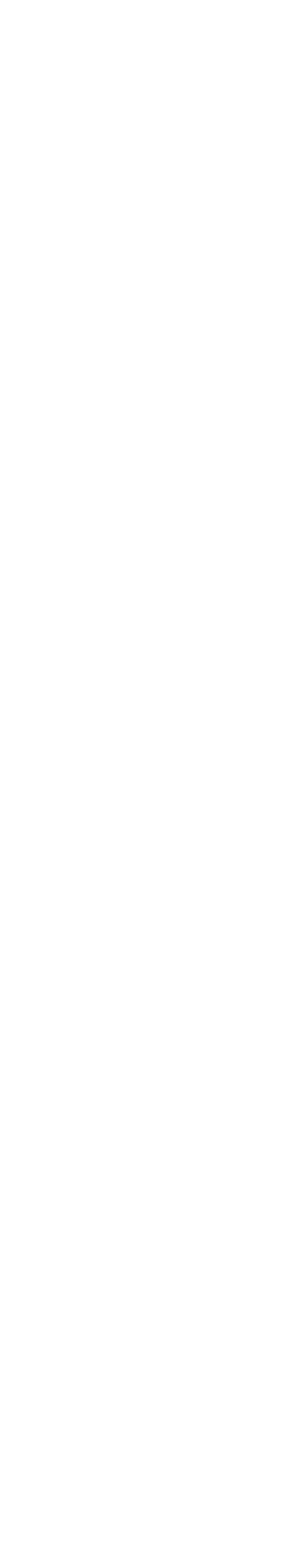
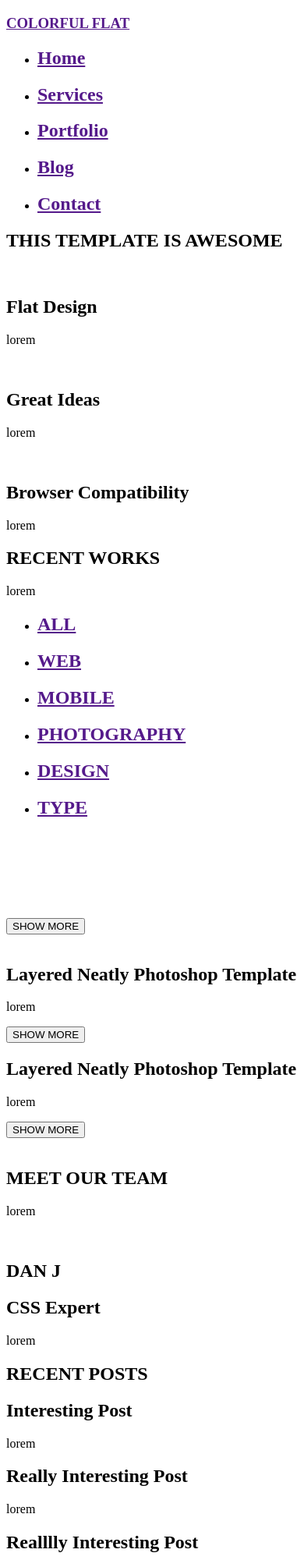
Before and after one commit to djedynak259/Color-Flat-Template, a plain HTML site: page index.html in a window 390 px wide. Shown: the top 2000 px of the page at 78% size. Before the commit the page ends 844 px from the top, so only its background shows below. Drawn offline with Linux system fonts and the light colour scheme.

Commit message:
8.23 cmt1

```diff
--- a/css/main.css
+++ b/css/main.css
@@ -0,0 +1,9 @@
+
+
+
+
+
+
+input {
+	display: block;
+}
--- a/index.html
+++ b/index.html
@@ -1,10 +1,149 @@
 <!DOCTYPE html>
 <html>
 <head>
+
+	<meta charset="utf-8">
+	<title></title>
+
 	<link rel="stylesheet" type="text/css" href="css/main.css">
-	<title></title>
+
 </head>
 <body>
 
+	<section class="intro">
+		<nav>
+			<a href=""><h1>COLORFUL FLAT</h1></a>
+			<ul class="black">
+				<li><a href=""><h2>Home</h2></a></li>
+				<li><a href=""><h2>Services</h2></a></li>
+				<li><a href=""><h2>Portfolio</h2></a></li>
+				<li><a href=""><h2>Blog</a></h2></li>
+				<li><a href=""><h2>Contact</h2></a></li>
+			</ul>
+		</nav>
+		<div class="head">
+			<h1>THIS TEMPLATE IS AWESOME</h1>
+		</div>
+		<div class="image">
+
+		</div>
+	</section>
+
+	<section class="features">
+		<div class="feature">
+			<img src="">
+			<h2>Flat Design</h2>
+			<p>lorem</p>
+		</div>
+		<div class="feature">
+			<img src="">
+			<h2>Great Ideas</h2>
+			<p>lorem</p>
+		</div>
+		<div class="feature">
+			<img src="">
+			<h2>Browser Compatibility</h2>
+			<p>lorem</p>
+		</div>
+	</section>
+
+	<section class="recentWork">
+		<h1>RECENT WORKS</h1>
+		<p>lorem</p>
+		<ul class="white">
+			<li><a href=""><h2>ALL</h2></a></li>
+			<li><a href=""><h2>WEB</h2></a></li>
+			<li><a href=""><h2>MOBILE</h2></a></li>
+			<li><a href=""><h2>PHOTOGRAPHY</h2></a></li>
+			<li><a href=""><h2>DESIGN</h2></a></li>
+			<li><a href=""><h2>TYPE</h2></a></li>
+		</ul>
+		<div class="pics">
+			<div><img src=""></div>
+			<div><img src=""></div>
+			<div><img src=""></div>
+			<div><img src=""></div>
+			<div><img src=""></div>
+			<div><img src=""></div>
+		</div>
+		<button>SHOW MORE</button>
+	</section>
+
+	<section class="layer">
+		<div class="layerWrapper">
+			<img src="">
+			<div>
+				<h2>Layered Neatly Photoshop Template</h2>
+				<p>lorem</p>
+				<button>SHOW MORE</button>
+			</div>
+		</div>
+		<div class="layerWrapper">
+			<div>
+				<h2>Layered Neatly Photoshop Template</h2>
+				<p>lorem</p>
+				<button>SHOW MORE</button>
+			</div>
+			<img src="">
+		</div>
+	</section>
+
+	<section class="team">
+		<h1>MEET OUR TEAM</h1>
+		<p>lorem</p>
+		<div class="teamMember">
+			<img src="">
+			<h1>DAN J</h1>
+			<h2>CSS Expert</h2>
+			<p>lorem</p>
+			<div class="icons">
+				<i></i>
+				<i></i>
+				<i></i>
+			</div>
+		</div>
+	</section>
+
+	<section class="recentPosts">
+		<h1>RECENT POSTS</h1>
+		<p></p>
+		<div class="postWrapper">
+			<div class="post">
+				<h2>Interesting Post</h2>
+				<time></time>
+				<p>lorem</p>
+			</div>
+			<div class="post">
+				<h2>Really Interesting Post</h2>
+				<time></time>
+				<p>lorem</p>
+			</div>
+			<div class="post">
+				<h2>Realllly Interesting Post</h2>
+				<time></time>
+				<p>lorem</p>
+			</div>
+		</div>
+		<button>SHOW MORE</button>
+	</section>
+
+	<section class="contact">
+		<h1>CONTACT US</h1>
+		<p>lorem</p>
+		<form>
+			<input type="text" name="" placeholder="Name:">
+			<input type="email" name="" placeholder="Email:">
+			<textarea rows="3" placeholder="Message:">
+			</textarea>
+			<button>SHOW MORE</button>
+		</form>
+		<footer>
+			<div class="icons">
+
+			</div>
+			<p><span>Bloom Web Design</span> Copyright</p>
+		</footer>
+	</section>
+
 </body>
 </html>
```
